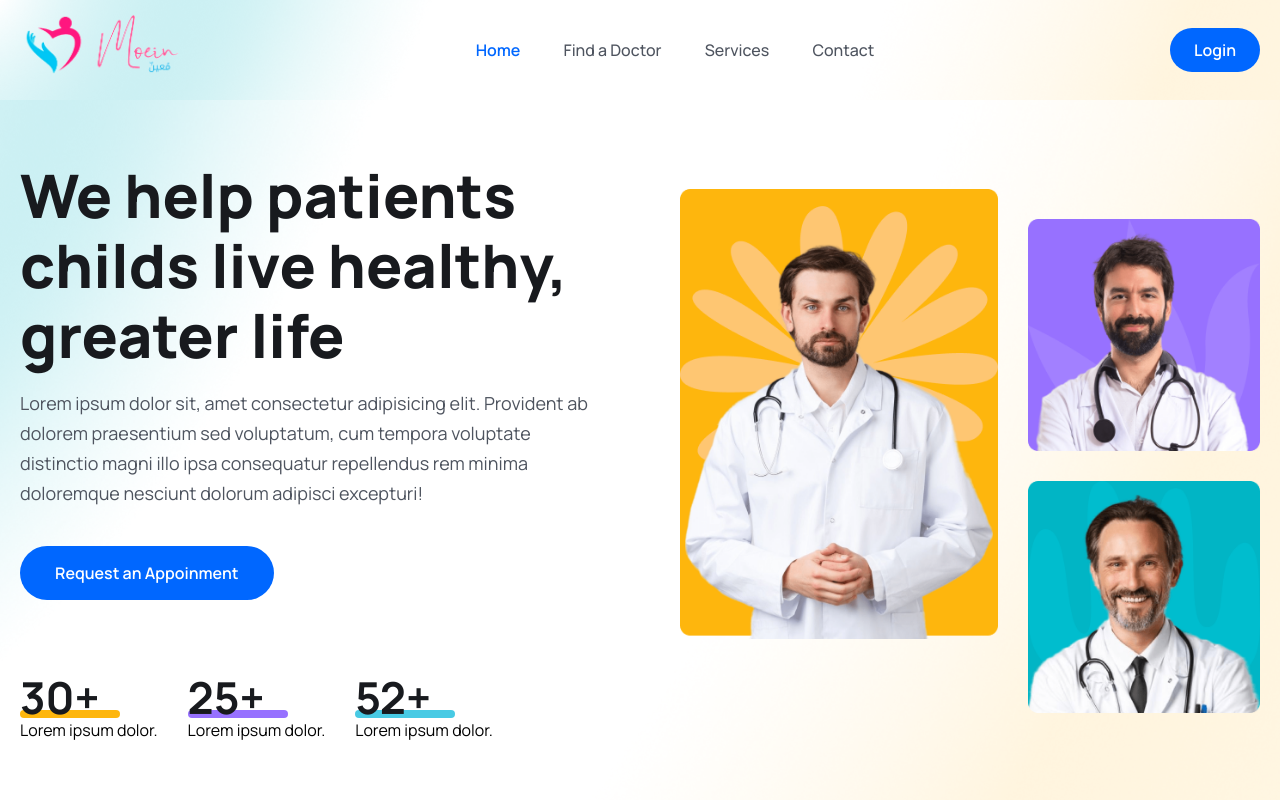
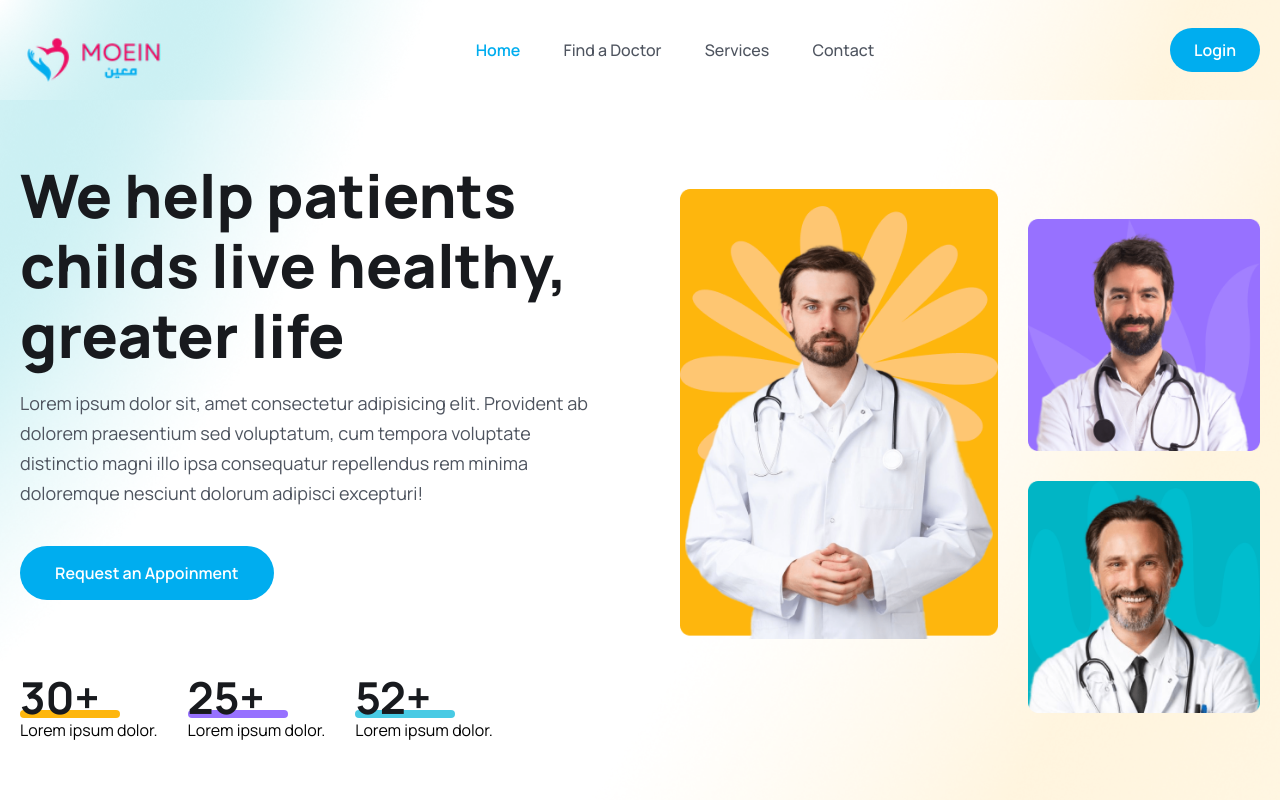
Before and after one commit to BMBachir/MERN-Stack-Doctor-Appointment-Booking, a React (Vite) app: page / in a window 1280 px wide. Shown: the top 800 px of the page. Built offline with nearby package versions, Linux system fonts and the light colour scheme.

Commit message:
Updating the Logo and the colors

```diff
--- a/src/components/Header/Header.jsx
+++ b/src/components/Header/Header.jsx
@@ -62,7 +62,7 @@ const Header = () => {
         <div className="flex itmes-center justify-between">
           {/*======= logo ========= */}
           <div>
-            <img src={logo} alt="" className="w-40 pt-3" />
+            <img src={logo} alt="" className="w-40 pt-9" />
           </div>
 
           {/*======= menu ========= */}
@@ -96,7 +96,7 @@ const Header = () => {
               </Link>
             </div>
             <Link to={"/login"}>
-              <button className="bg-primaryColor py-2 px-6 text-white font-[600] h-[44px] flex items-center rounded-[50px]">
+              <button className="bg-primaryColor hover:bg-blue-400 py-2 px-6 text-white font-[600] h-[44px] flex items-center rounded-[50px]">
                 Login
               </button>
             </Link>
--- a/src/pages/Home.jsx
+++ b/src/pages/Home.jsx
@@ -21,7 +21,7 @@ const Home = () => {
                   voluptate distinctio magni illo ipsa consequatur repellendus
                   rem minima doloremque nesciunt dolorum adipisci excepturi!
                 </p>
-                <button className="btn hover:bg-blue-700">
+                <button className="btn hover:bg-blue-400">
                   Request an Appoinment
                 </button>
               </div>
--- a/tailwind.config.js
+++ b/tailwind.config.js
@@ -4,7 +4,7 @@ export default {
   theme: {
     extend: {
       colors: {
-        primaryColor: "#0067FF",
+        primaryColor: "#00ADEF",
         yellowColor: "#FEB60D",
         purpleColor: "#9771FF",
         irisBlueColor: "#48cae4",
```
Also changed, not shown: src/assets/images/Logo.png.
